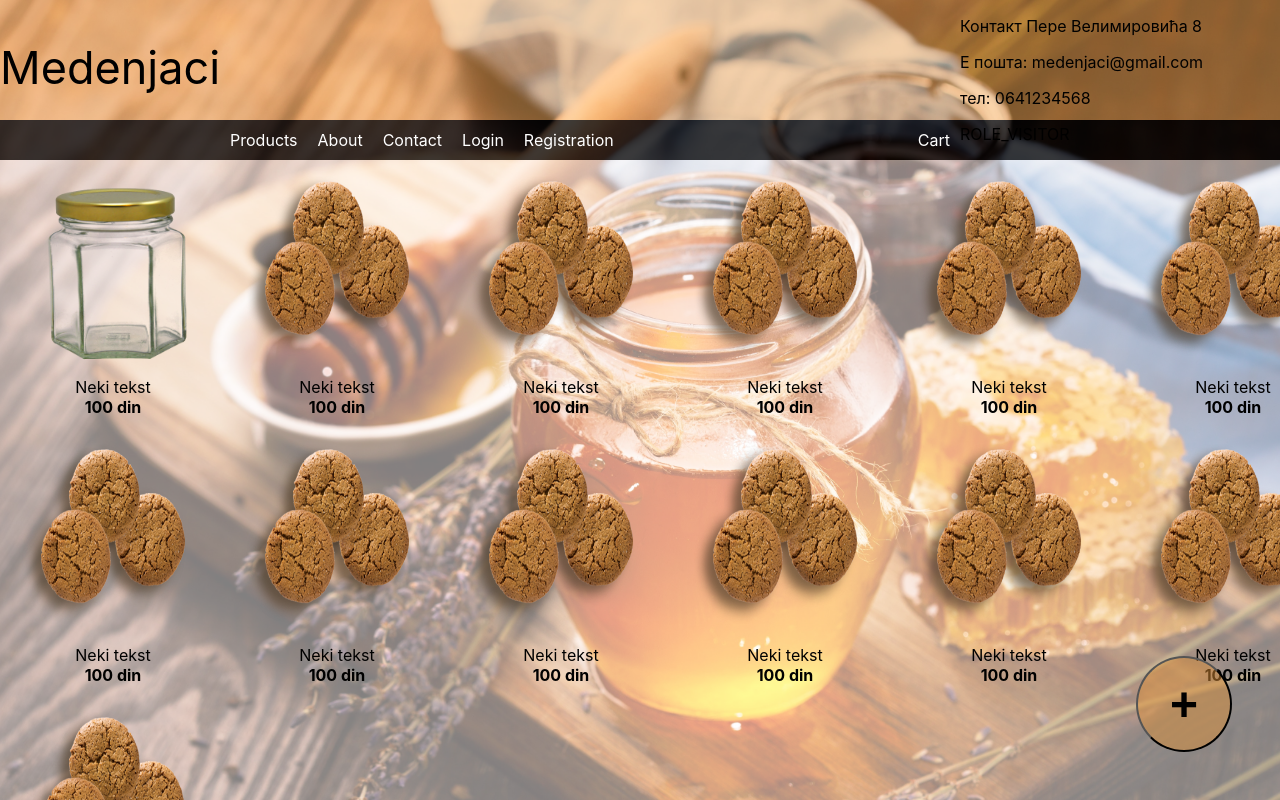
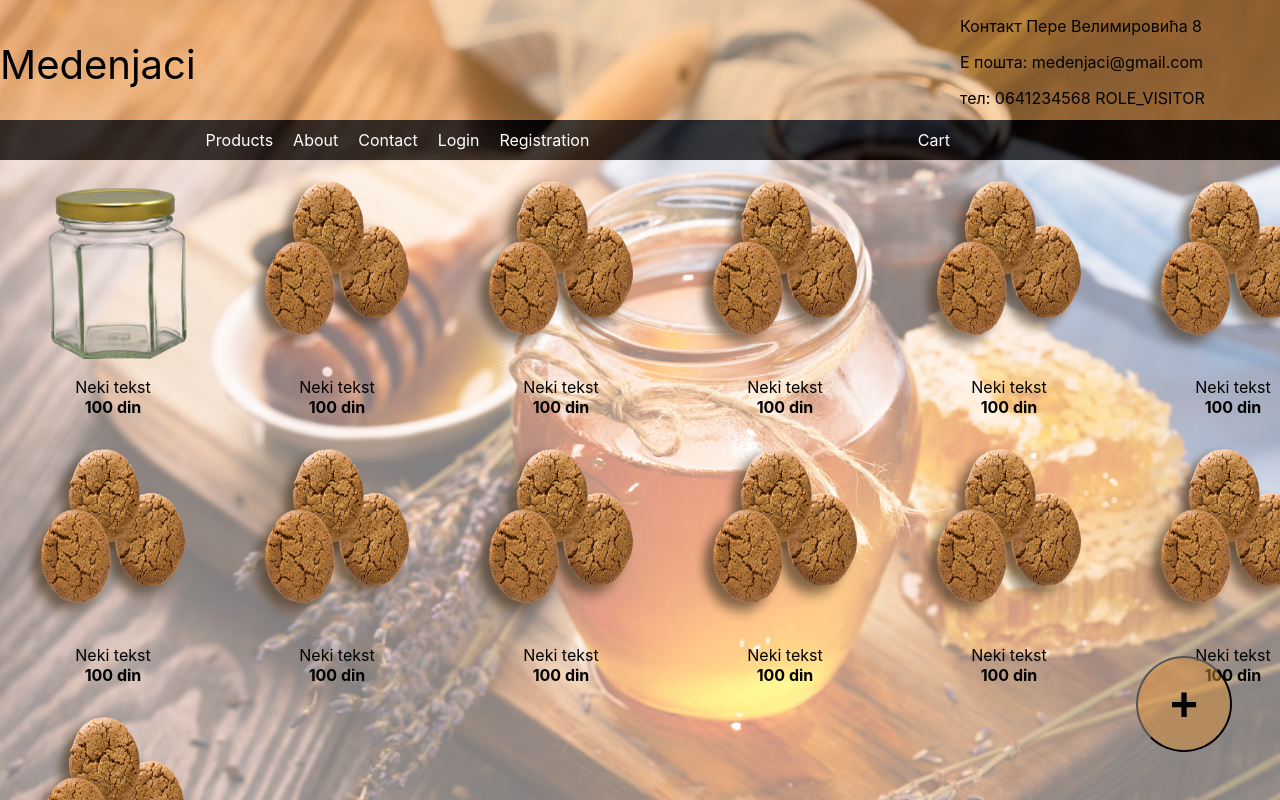
Before and after one commit to bpavle/honey-store-web, a React (Create React App) app: page / in a window 1280 px wide. Built offline with nearby package versions, Linux system fonts and the light colour scheme.

Commit message:
Menu moves if font in header is too large

```diff
--- a/src/components/Header.jsx
+++ b/src/components/Header.jsx
@@ -9,8 +9,7 @@ const Header = (props) => {
       <div className={styles.Right}>
         <p>Контакт Пере Велимировића 8</p>
         <p>E пошта: medenjaci@gmail.com </p>
-        <p>тел: 0641234568</p>
-        {user.role}
+        <p>тел: 0641234568 {user.role}</p>
       </div>
     </div>
   );
--- a/src/components/Header.module.css
+++ b/src/components/Header.module.css
@@ -7,7 +7,7 @@
 .Left {
   float: left;
 
-  font-size: 45px;
+  font-size: 40px;
   margin: 40px 0 40px 0;
 }
 .Right {
```
